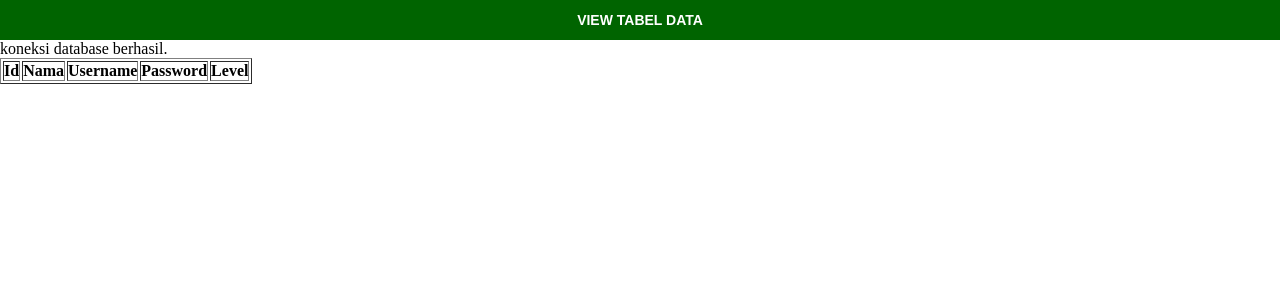
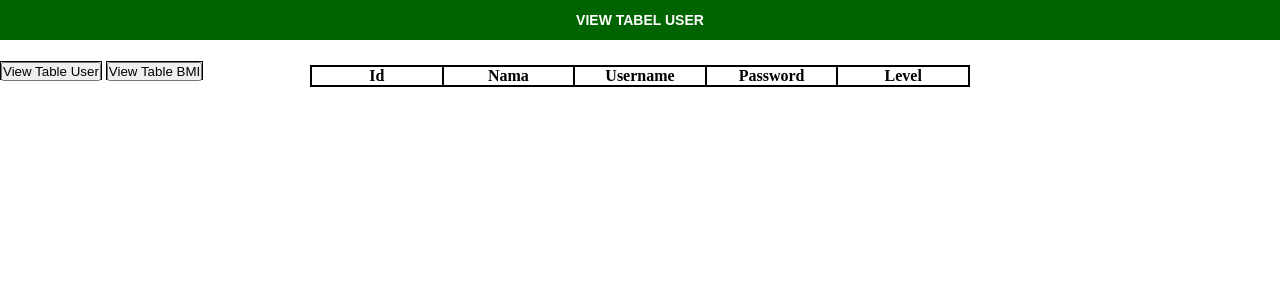
Before and after one commit to naufalavila/project-ukl, a PHP site: page /halamanlogin/admin/index.php in a window 1280 px wide. Shown: the top 300 px of the page. Run offline with PHP 8.4, Linux system fonts and the light colour scheme; data that the repository does not hold is empty.

Commit message:
bmi crud

```diff
--- /dev/null
+++ b/admin/bmiedit.php
@@ -0,0 +1,5 @@
+<?php
+
+include ("../koneksi.php");
+
+?>
--- a/admin/index.php
+++ b/admin/index.php
@@ -10,12 +10,37 @@
             padding: 0;
             box-sizing: border-box;
         }
+
+        body .page {
+            height: 25px;
+            width: 95px;
+            color: white;
+            border: 1.5px solid black;
+        }
+
+        body .page :hover {
+            background-color: #4aff62;
+            border: 1.5px solid black;
+        }
+
+        .table {
+            margin: auto;
+            position: relative;
+            top: 25px;
+            width: 660px;
+            background-color: black;
+        }
+
+        .table tr, .table th, .table td {
+            width: 110px;
+            background-color: white;
+        }
     </style>
 </head>
 <body>
-    <div class="header" style="width: 100%; height: 40px; background-color: darkgreen; color:white; font-weight: 800; display: grid; place-items:center; font-size: 14px; font-family:sans-serif;">VIEW TABEL DATA</div>
+    <div class="header" style="width: 100%; height: 40px; background-color: darkgreen; color:white; font-weight: 800; display: grid; place-items:center; font-size: 14px; font-family:sans-serif;">VIEW TABEL USER</div>
 
-    <table class="table" border="1">
+    <table class="table">
         <tr>
             <th>Id</th>
             <th>Nama</th>
@@ -23,12 +48,10 @@
             <th>Password</th>
             <th>Level</th>
         </tr>
-</body>
-</html>
 
         <?php
             //SELECT TABEL USER DARI DATABASE
-    include "../koneksi.php";
+            include ("../koneksi.php");
             $query_mysql = mysqli_query($mysqli, "SELECT * FROM user") or die(mysqli_error());
 
             while($data = mysqli_fetch_array($query_mysql)){
@@ -45,3 +68,8 @@
         </tr>
         <?php } ?>
     </table>
+
+    <a class= "page" href="http://localhost/halamanlogin/admin/index.php"><button>View Table User</button></a>
+    <a class= "page" href="http://localhost/halamanlogin/admin/bmicrud.php"><button>View Table BMI</button></a>
+</body>
+</html>
--- a/koneksi.php
+++ b/koneksi.php
@@ -8,8 +8,8 @@ $databasePassword = "";
 $mysqli = mysqli_connect($databaseHost,  $databaseUsername, $databasePassword,$databaseName);
 
 if ($mysqli){
-    print "koneksi database berhasil.<br/>";
+    //print "berhasil.<br/>";
 } else {
-    print "koneksi database tidak berhasil.<br/>";
+    print "tidak berhasil.<br/>";
 }
 ?>
```
Also changed, not shown: admin/bmicrud.php (added, +87 -0 lines). Lines whose indentation alone changed are shown as unchanged.
